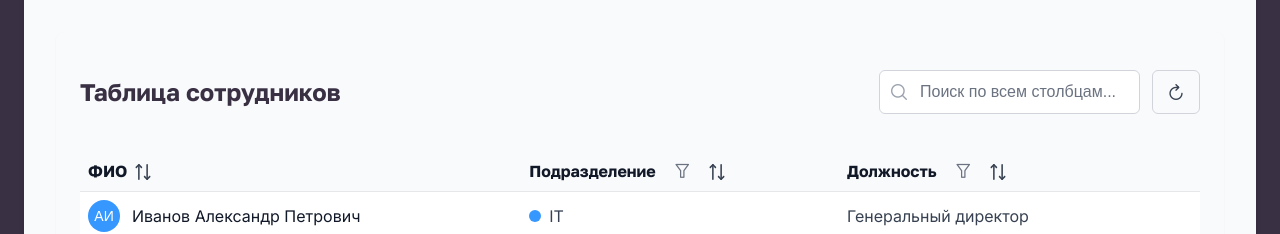
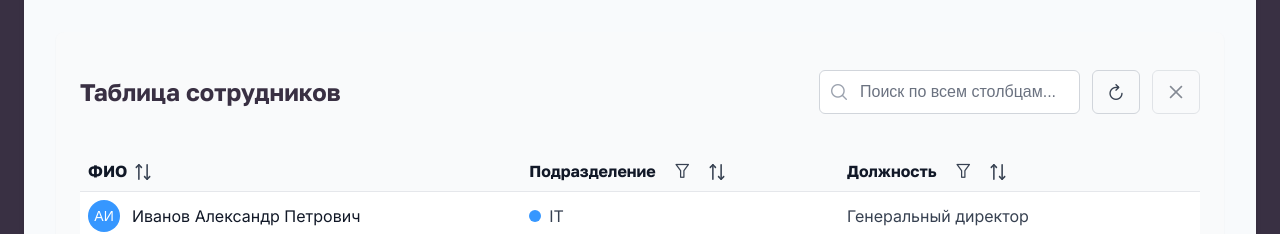
Before and after one commit to housesaroma/udv-team-map, a React (Vite) app: page /admin in a window 1280 px wide. Shown: the part 180-414 px from the top of the page. Built offline with nearby package versions, Linux system fonts and the light colour scheme; sample sign-in values are in the browser's storage; a web font is replaced by a local one.

Commit message:
feat: added a filter reset button

```diff
--- a/src/components/features/admin/EmployeesTable.tsx
+++ b/src/components/features/admin/EmployeesTable.tsx
@@ -45,6 +45,13 @@ export const EmployeesTable: React.FC = () => {
         } finally {
             setLoading(false);
         }
+    };
+
+    // Сброс всех фильтров
+    const resetAllFilters = () => {
+        setGlobalFilter("");
+        setDepartmentFilter([]);
+        setPositionFilter([]);
     };
 
     // Фильтрация данных
@@ -144,9 +151,9 @@ export const EmployeesTable: React.FC = () => {
                 </span>
                 <Button
                     icon={`pi pi-filter${
-                        departmentFilter.length > 0 ? " fill" : ""
+                        departmentFilter.length > 0 ? "-fill" : ""
                     }`}
-                    className="p-button-text p-button-sm w-2 h-2 color-gray-500"
+                    className="p-button-text p-button-sm w-2 h-2 text-gray-700"
                     onClick={(e) => departmentOp.current?.toggle(e)}
                     tooltip="Фильтр по подразделениям"
                     tooltipOptions={{ position: "top" }}
@@ -164,9 +171,9 @@ export const EmployeesTable: React.FC = () => {
                 </span>
                 <Button
                     icon={`pi pi-filter${
-                        positionFilter.length > 0 ? " fill" : ""
+                        positionFilter.length > 0 ? "-fill" : ""
                     }`}
-                    className="p-button-text p-button-sm w-2 h-2 color-gray-500"
+                    className="p-button-text p-button-sm w-2 h-2 text-gray-700"
                     onClick={(e) => positionOp.current?.toggle(e)}
                     tooltip="Фильтр по должностям"
                     tooltipOptions={{ position: "top" }}
@@ -187,7 +194,7 @@ export const EmployeesTable: React.FC = () => {
                     Таблица сотрудников
                 </h2>
 
-                {/* Общий поиск */}
+                {/* Общий поиск и кнопки */}
                 <div className="flex gap-3 items-center">
                     <span className="p-input-icon-left">
                         <i className="pi pi-search text-gray-400 ml-3" />
@@ -205,6 +212,19 @@ export const EmployeesTable: React.FC = () => {
                         onClick={loadUsers}
                         tooltip="Обновить данные"
                         tooltipOptions={{ position: "top" }}
+                    />
+
+                    <Button
+                        icon="pi pi-times"
+                        className="p-button-outlined border-gray-300 text-gray-700 hover:bg-gray-50"
+                        onClick={resetAllFilters}
+                        tooltip="Сбросить все фильтры"
+                        tooltipOptions={{ position: "top" }}
+                        disabled={
+                            !globalFilter &&
+                            departmentFilter.length === 0 &&
+                            positionFilter.length === 0
+                        }
                     />
                 </div>
             </div>
```
